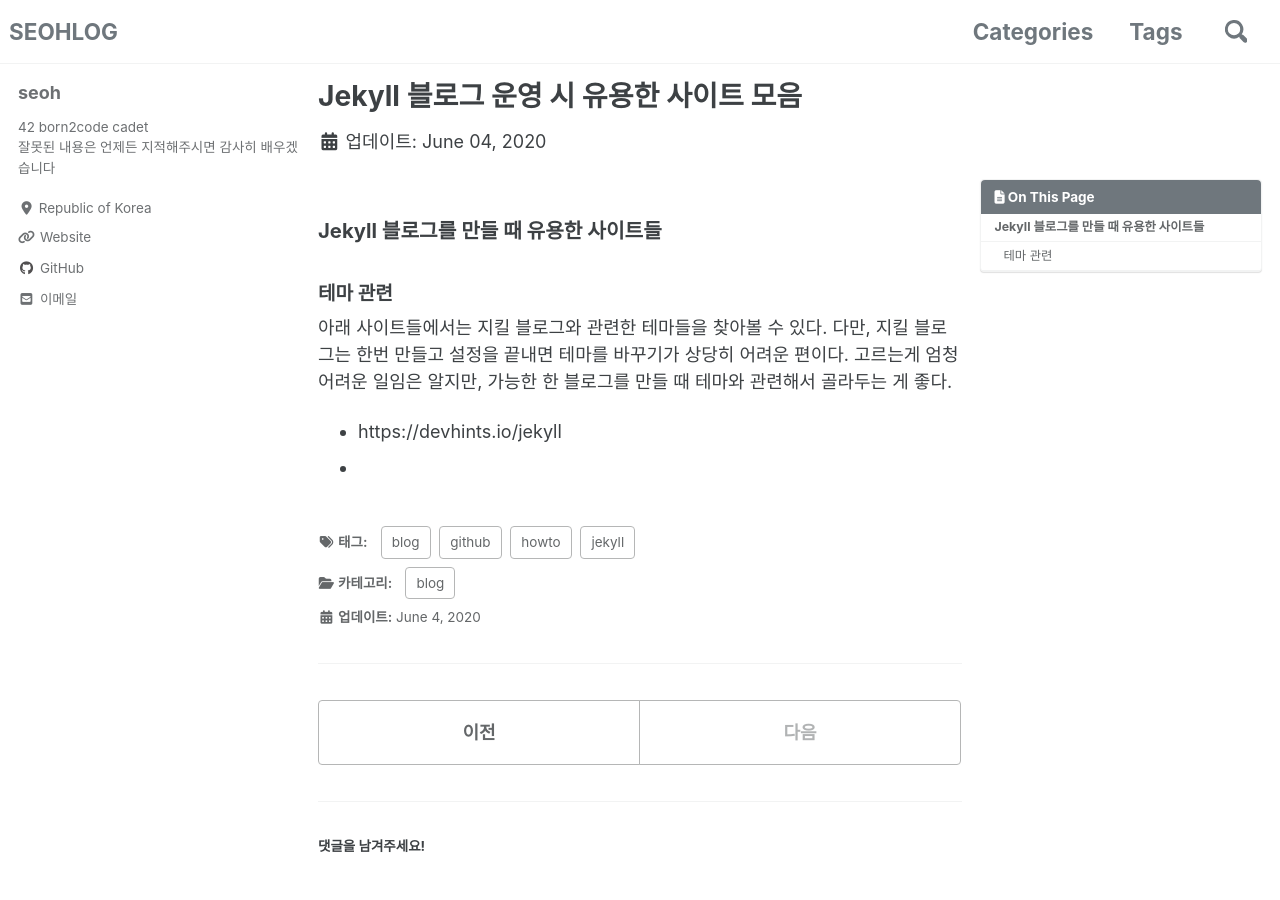
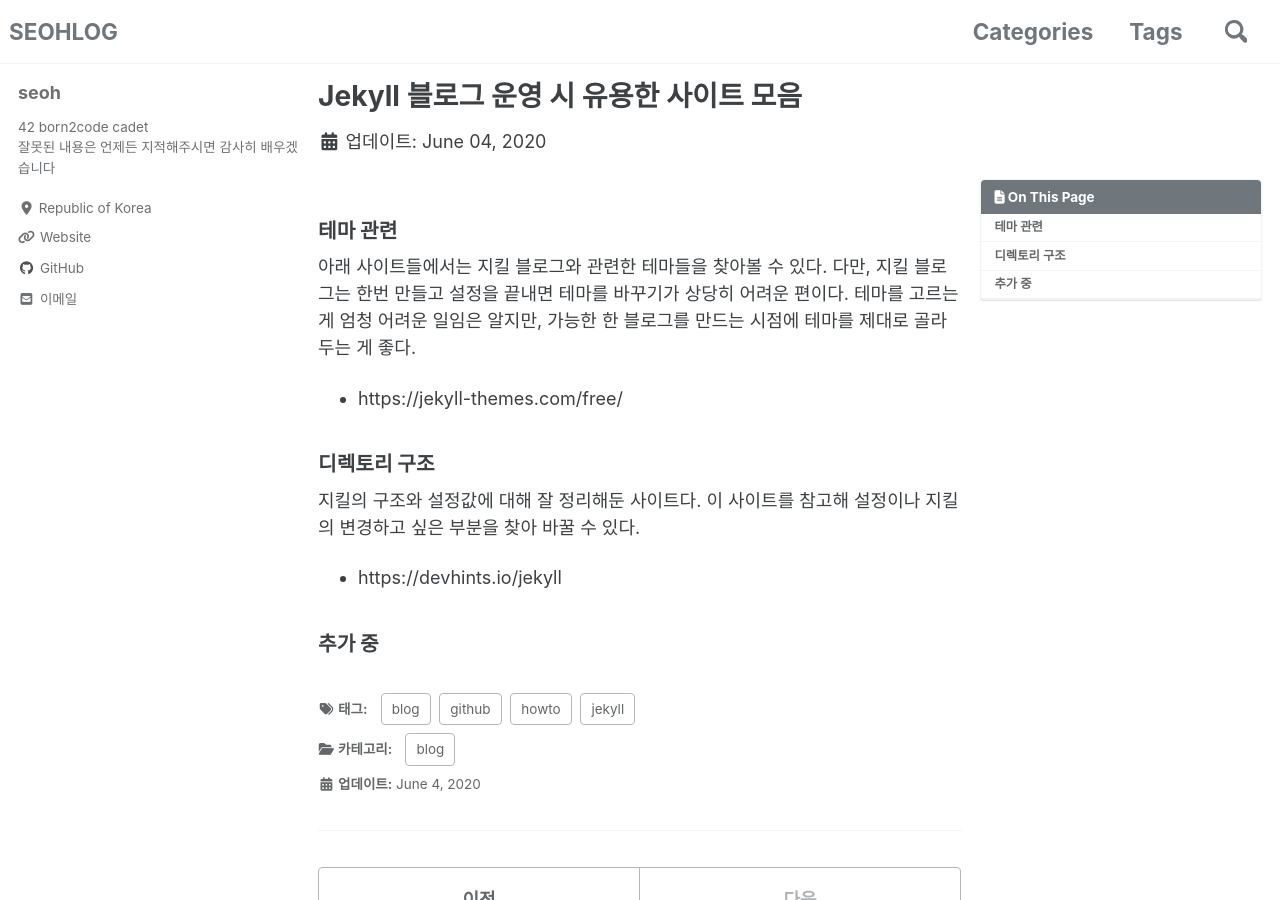
Before and after one commit to ohseyong/ohseyong.github.io, a Jekyll site: the page built from _posts/2020-06-05-jekylltips.md, in a window 1280 px wide and 900 px high. Built offline with Jekyll 4.4.1, drawn with Linux system fonts in a browser that asks for light colours; cached includes are drawn as plain includes; nearby versions of some CDN libraries; comment, search, counter and statistics services are not loaded.

Commit message:
Update 2020-06-05-jekylltips.md

```diff
--- a/_posts/2020-06-05-jekylltips.md
+++ b/_posts/2020-06-05-jekylltips.md
@@ -9,10 +9,15 @@ teaser: "/assets/jekyll.png"
 toc: true
 toc_sticky: true
 ---
-### Jekyll 블로그를 만들 때 유용한 사이트들
+### 테마 관련
+아래 사이트들에서는 지킬 블로그와 관련한 테마들을 찾아볼 수 있다. 다만, 지킬 블로그는 한번 만들고 설정을 끝내면 테마를 바꾸기가 상당히 어려운 편이다. 테마를 고르는게 엄청 어려운 일임은 알지만, 가능한 한 블로그를 만드는 시점에 테마를 제대로 골라두는 게 좋다.
 
-#### 테마 관련
-아래 사이트들에서는 지킬 블로그와 관련한 테마들을 찾아볼 수 있다. 다만, 지킬 블로그는 한번 만들고 설정을 끝내면 테마를 바꾸기가 상당히 어려운 편이다. 고르는게 엄청 어려운 일임은 알지만, 가능한 한 블로그를 만들 때 테마와 관련해서 골라두는 게 좋다.
+ * https://jekyll-themes.com/free/
 
- * https://devhints.io/jekyll
- *
+
+### 디렉토리 구조
+ 지킬의 구조와 설정값에 대해 잘 정리해둔 사이트다. 이 사이트를 참고해 설정이나 지킬의 변경하고 싶은 부분을 찾아 바꿀 수 있다.
+
+  * https://devhints.io/jekyll
+
+### 추가 중
```
